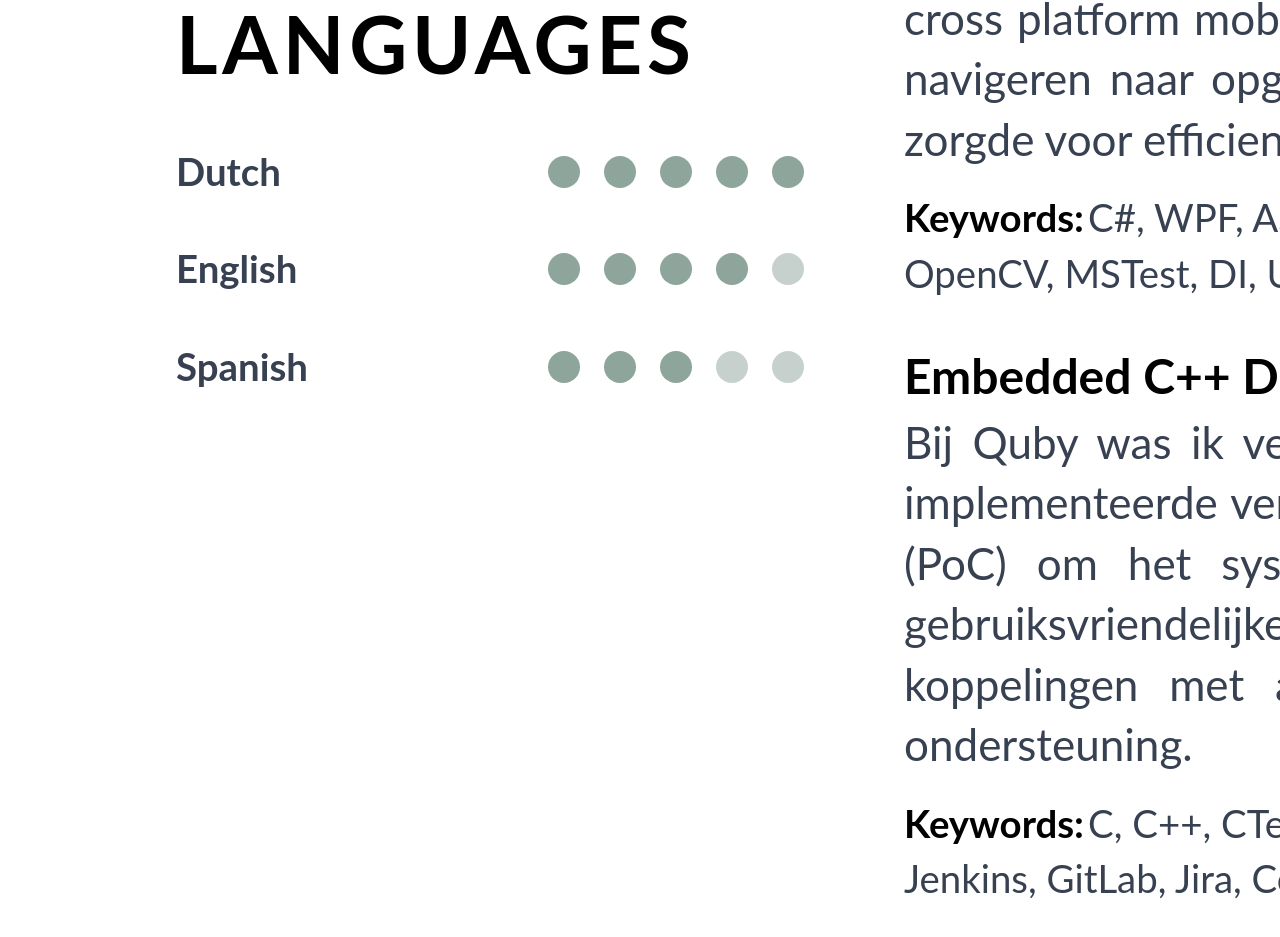
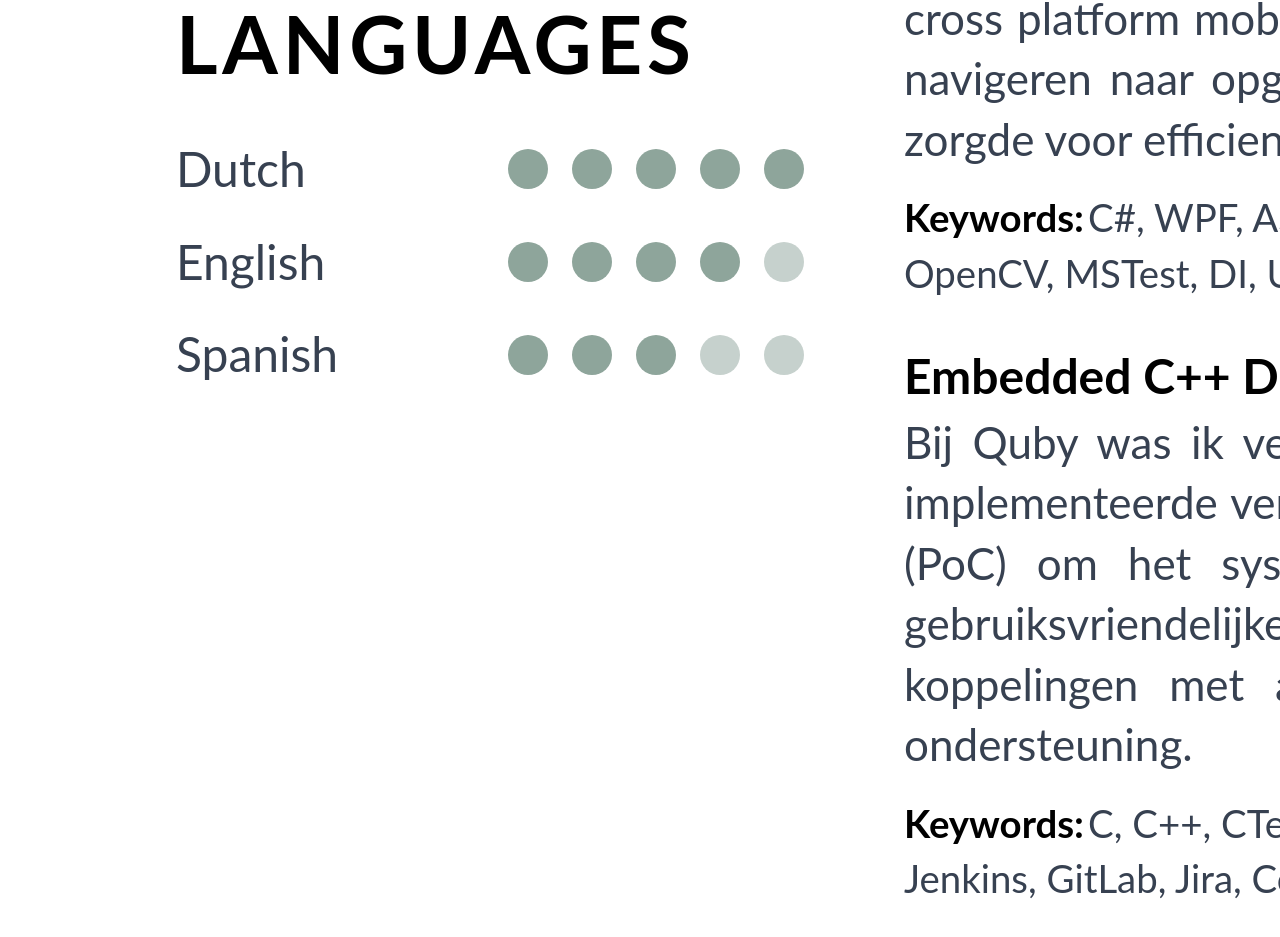
Before and after one commit to carvenmartis/resume, a Next.js app: page / in a window 1280 px wide. Shown: the part 5918-6855 px from the top of the page. Built offline with nearby package versions, Linux system fonts and the light colour scheme.

Commit message:
language item

```diff
--- a/src/components/language-item.tsx
+++ b/src/components/language-item.tsx
@@ -5,12 +5,12 @@ const LanguageItem = ({ language }: { language: LanguageItemProps }) => {
   return (
     <li className="text-gray-700 text-justify text-2lg text-[2.4rem] w-full">
       <div className="flex items-center justify-between w-full">
-        <span className="font-bold"> {language.title}</span>
+        <p> {language.title}</p>
         <div className="flex mr-10 gap-4">
           {[...Array(5)].map((_, index) => (
             <span
               key={index}
-              className={`w-8 h-8 rounded-full mx-1 ${
+              className={`w-10 h-10 rounded-full mx-1 ${
                 index < language.level ? "bg-[#8ea59b]" : "bg-[#c6d1cd]"
               }`}
             ></span>
```
